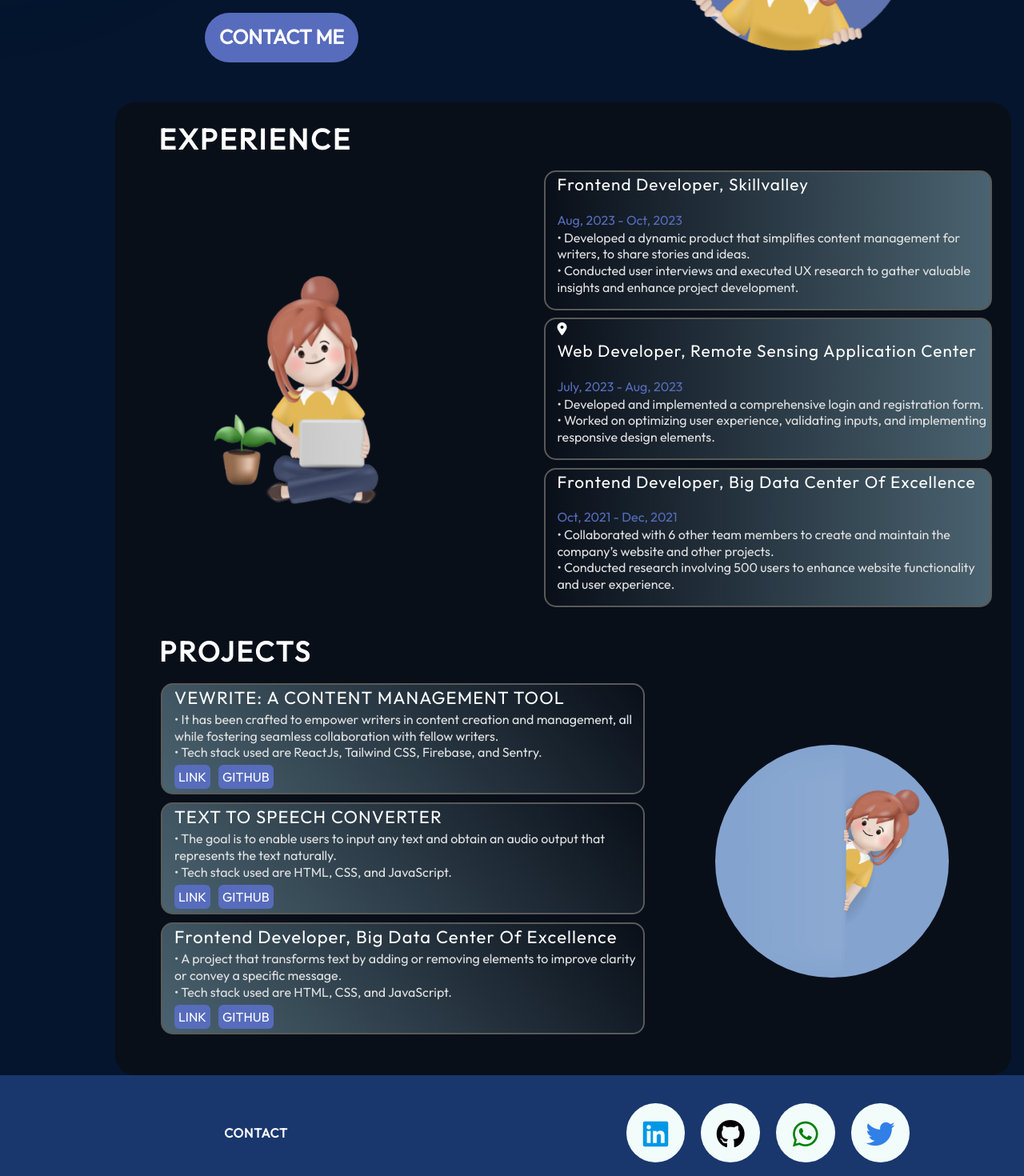
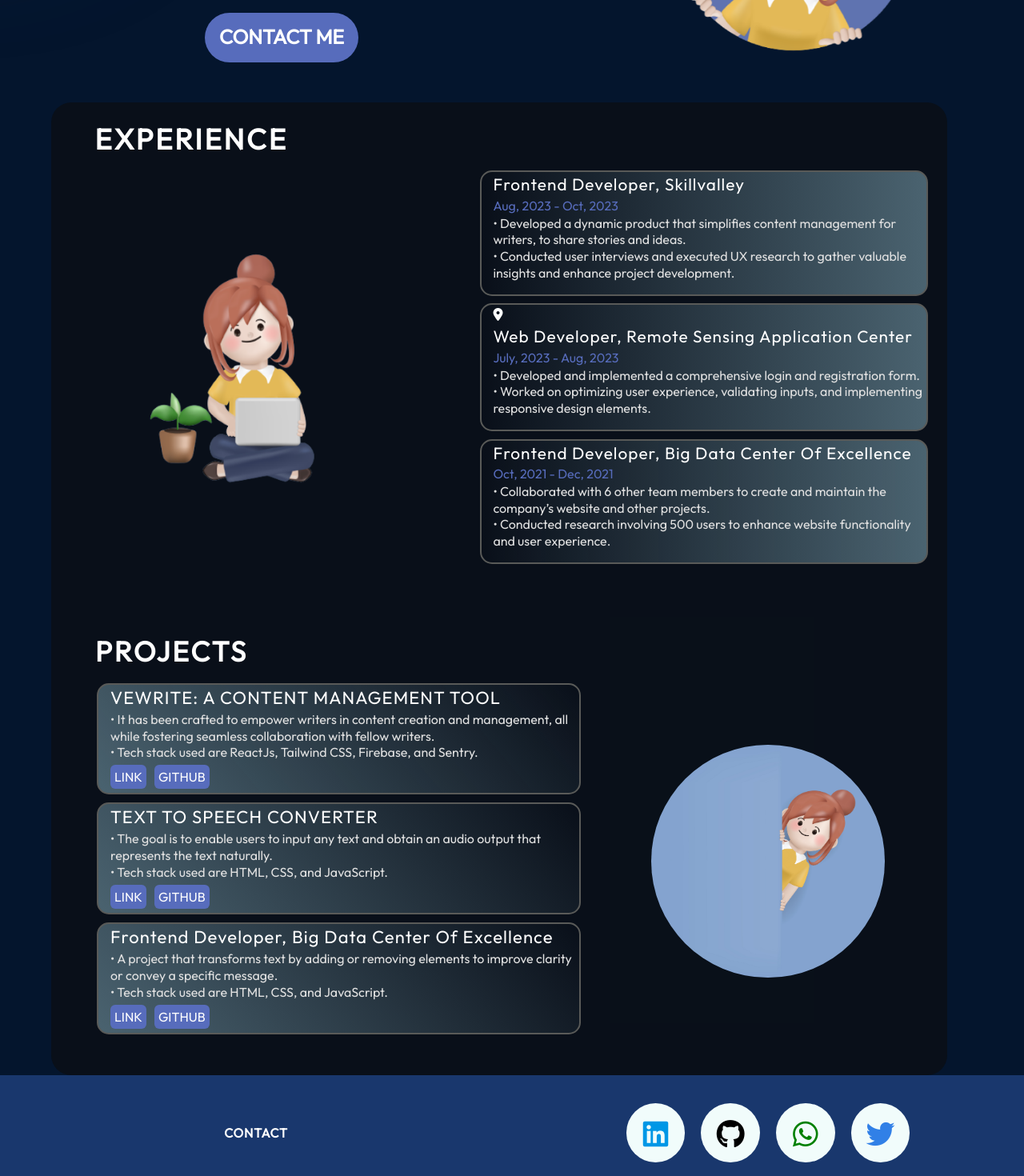
Before and after one commit to aadrikasingh18/Portfolio, a React (Create React App) app: page / in a window 1280 px wide. Shown: the part 500-1970 px from the top of the page at 80% size. Built offline with nearby package versions, Linux system fonts and the light colour scheme.

Commit message:
CSS Updates

```diff
--- a/src/Components/Experience.css
+++ b/src/Components/Experience.css
@@ -9,7 +9,8 @@
     box-sizing: border-box;
     width: 70rem;
     height: 40rem;
-    margin-left: 9rem;
+    /* margin-left: 9rem; */
+    margin-left: 4rem;
     border-top-left-radius: 25px;
     border-top-right-radius: 25px;
     background-color: rgba(12, 12, 12, 0.6);
@@ -99,7 +100,7 @@
 
 .exp-date {
     /* margin-top: -18px; */
-    margin-top: -1.125;
+    margin-top: -1.125rem;
     color: var(--color-primary);
 }
 
--- a/src/Components/Project.css
+++ b/src/Components/Project.css
@@ -9,7 +9,7 @@
     box-sizing: border-box;
     width: 70rem;
     height: 36rem;
-    margin-left: 9rem;
+    margin-left: 4rem;
     border-bottom-left-radius: 25px;
     border-bottom-right-radius: 25px;
     background-color: rgba(12, 12, 12, 0.6);
```
